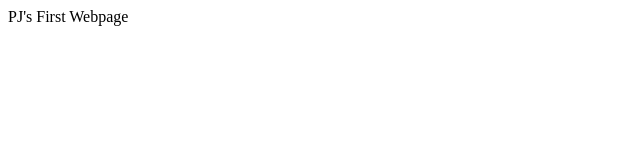
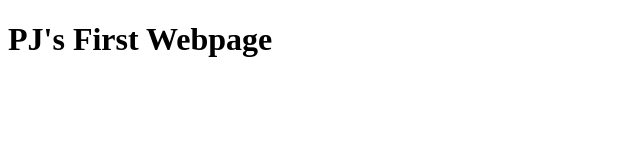
Before and after one commit to ICS20-Programming-PJLobetti/ICS20-Into-03, a plain HTML site: page index.html in a window 1280 px wide. Shown: the whole page, without its empty margins (0-640 px from the left). Drawn offline with Linux system fonts and the light colour scheme.

Commit message:
Made letters big

```diff
--- a/index.html
+++ b/index.html
@@ -7,7 +7,7 @@
     <link href="style.css" rel="stylesheet" type="text/css" />
   </head>
   <body>
-    PJ's First Webpage
+   <h1> PJ's First Webpage</h1>
     <script src="script.js"></script>
   </body>
 </html>
```
